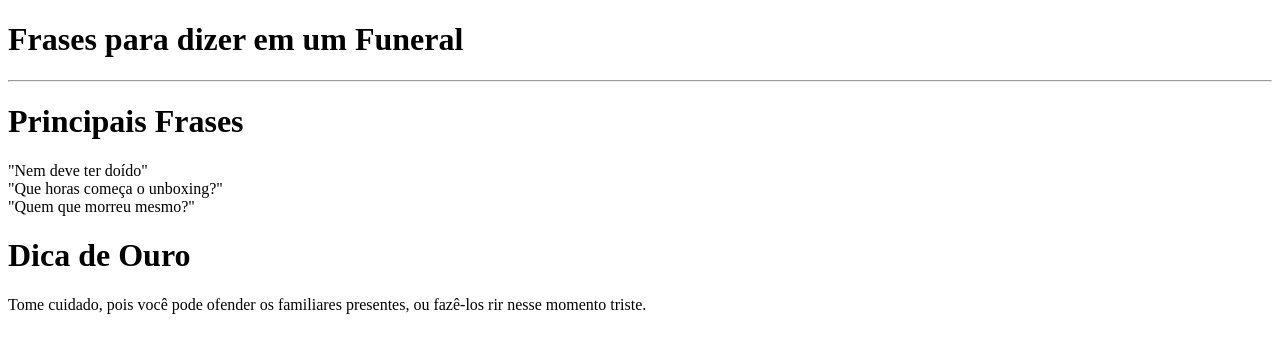
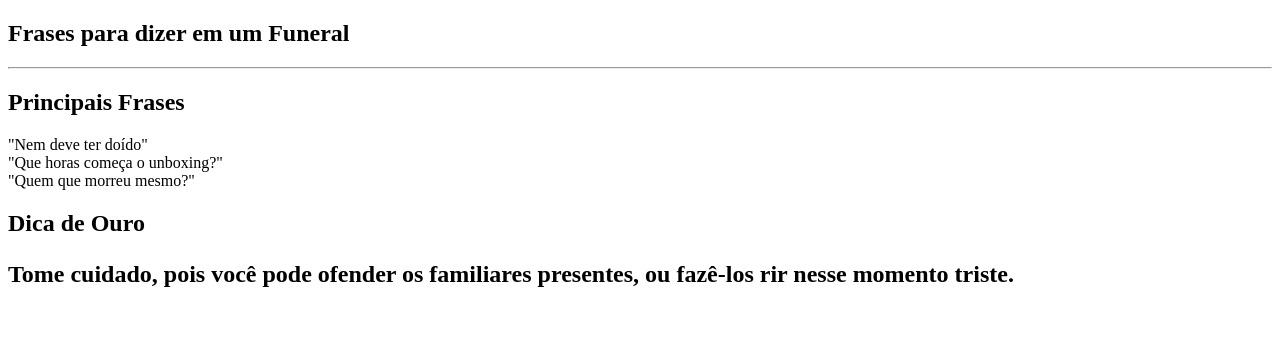
Before and after one commit to vitormntt/introducao-html, a plain HTML site: page html básico/aula4 (parágrafos).html in a window 1280 px wide. Drawn offline with Linux system fonts and the light colour scheme.

Commit message:
aprendizado aula 4

```diff
--- a/html básico/aula4 (parágrafos).html
+++ b/html básico/aula4 (parágrafos).html
@@ -8,15 +8,15 @@
 <body>
 
     <!-- Aqui definitivamente não aparece! -->
-    <h1>Frases para dizer em um Funeral</h1>
+    <h2>Frases para dizer em um Funeral</h1>
     <hr>
-    <h1>Principais Frases</h1>
+    <h2>Principais Frases</h2>
     <p>
         "Nem deve ter doído" <br>
         "Que horas começa o unboxing?" <br>
         "Quem que morreu mesmo?"
     </p>
-    <h1>Dica de Ouro</h1>
+    <h2>Dica de Ouro</2>
     <p>
         Tome cuidado, pois você pode ofender os familiares presentes,
         ou fazê-los rir nesse momento triste.
```
